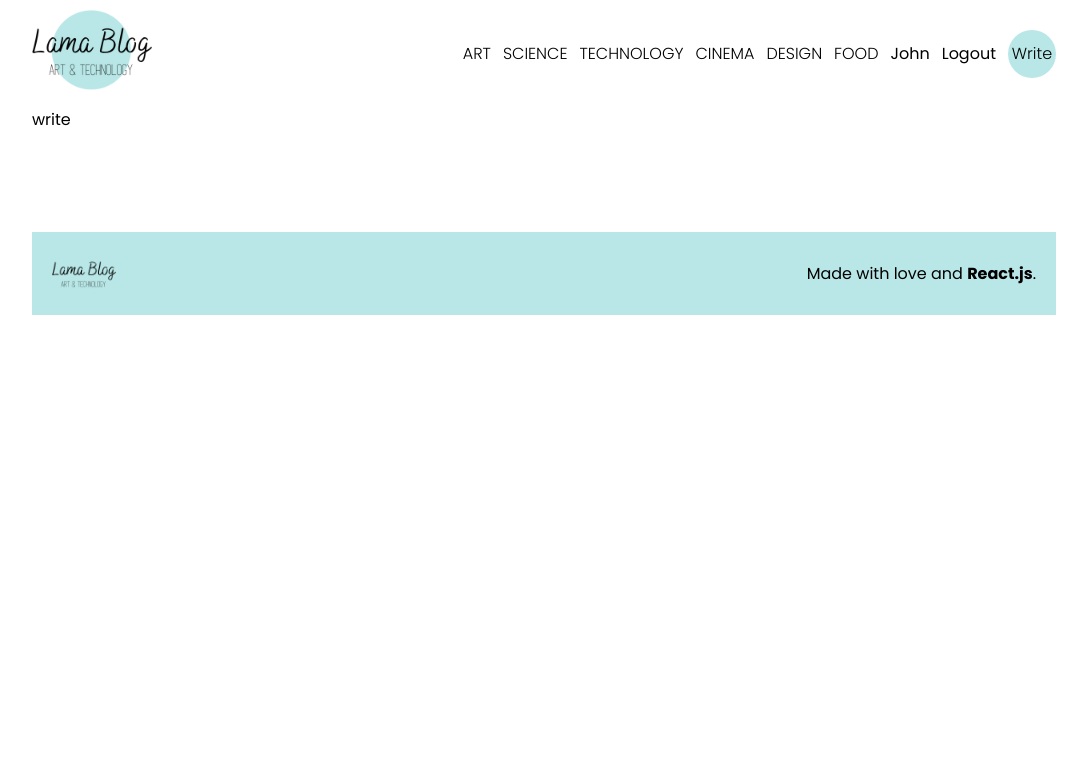
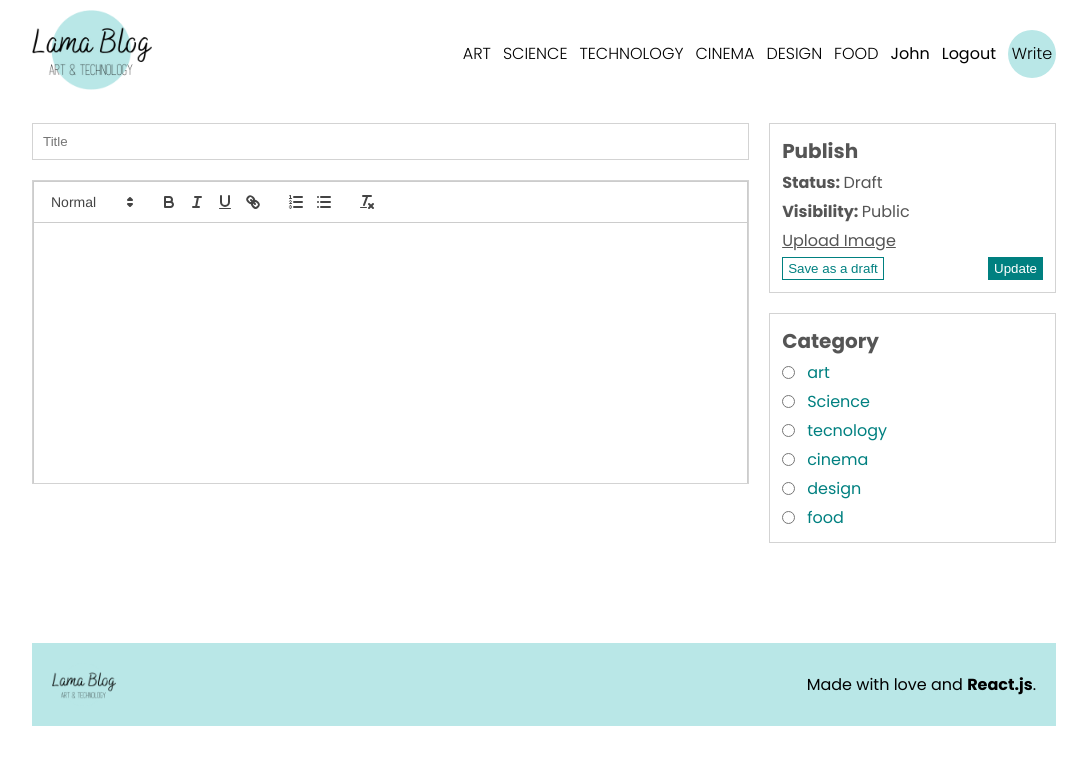
Before and after one commit to VictorBarretoLF/React-Apps, a React (Create React App) app in the folder full-stack-blog-app/frontend/: page /write in a window 1280 px wide. Shown: the top 764 px of the page, without its empty margins (96-1183 px from the left). Built offline with nearby package versions, Linux system fonts and the light colour scheme.

Commit message:
finished the first part of the writing component

```diff
--- a/full-stack-blog-app/frontend/package.json
+++ b/full-stack-blog-app/frontend/package.json
@@ -9,6 +9,7 @@
     "react": "^18.2.0",
     "react-dom": "^18.2.0",
     "react-icons": "^4.6.0",
+    "react-quill": "^2.0.0",
     "react-router-dom": "^6.4.2",
     "react-scripts": "5.0.1",
     "sass": "^1.55.0",
--- a/full-stack-blog-app/frontend/src/components/Menu.jsx
+++ b/full-stack-blog-app/frontend/src/components/Menu.jsx
@@ -1,4 +1,4 @@
-import React, { Fragment } from "react";
+
 
 const posts = [
   {
--- a/full-stack-blog-app/frontend/src/pages/Write.jsx
+++ b/full-stack-blog-app/frontend/src/pages/Write.jsx
@@ -1,11 +1,69 @@
-import React from 'react';
+import { useState } from "react";
+import ReactQuill from "react-quill";
+import "react-quill/dist/quill.snow.css";
 
 const Write = () => {
-    return (
-        <div>
-            write
+  const [value, setValue] = useState("");
+
+  return (
+    <div className="add">
+      <div className="add__content">
+        <input type="text" placeholder="Title" />
+        <div className="add__editor-container">
+          <ReactQuill
+            className="add__editor-container--editor"
+            theme="snow"
+            value={value}
+            onChange={setValue}
+          />
         </div>
-    );
+      </div>
+      <div className="add__menu">
+        <div className="add__item">
+          <h1>Publish</h1>
+          <span>
+            <b>Status: </b> Draft
+          </span>
+          <span>
+            <b>Visibility: </b> Public
+          </span>
+          <input style={{ display: "none" }} type="file" id="file" />
+          <label htmlFor="file">Upload Image</label>
+          <div className="add__item--buttons">
+            <button>Save as a draft</button>
+            <button>Update</button>
+          </div>
+        </div>
+        <div className="add__item">
+          <h1>Category</h1>
+          <div className="add__item--category">
+            <input type="radio" name="cat" value="art" id="art" />
+            <label htmlFor="art">art</label>
+          </div>
+          <div className="add__item--category">
+            <input type="radio" name="cat" value="science" id="science" />
+            <label htmlFor="science">Science</label>
+          </div>
+          <div className="add__item--category">
+            <input type="radio" name="cat" value="technology" id="technology" />
+            <label htmlFor="technology">tecnology</label>
+          </div>
+          <div className="add__item--category">
+            <input type="radio" name="cat" value="cinema" id="cinema" />
+            <label htmlFor="cinema">cinema</label>
+          </div>
+          <div className="add__item--category">
+            <input type="radio" name="cat" value="design" id="design" />
+            <label htmlFor="design">design</label>
+          </div>
+          <div className="add__item--category">
+            <input type="radio" name="cat" value="food" id="food" />
+            <label htmlFor="food">food</label>
+          </div>
+        </div>
+      </div>
+    </div>
+  );
 };
 
 export default Write;
--- a/full-stack-blog-app/frontend/src/scss/pages/_index.scss
+++ b/full-stack-blog-app/frontend/src/scss/pages/_index.scss
@@ -1,3 +1,4 @@
 @forward "auth";
 @forward "home";
 @forward "single";
+@forward "write";
--- /dev/null
+++ b/full-stack-blog-app/frontend/src/scss/pages/_write.scss
@@ -0,0 +1,84 @@
+.add {
+  margin-top: 1rem;
+  display: flex;
+  gap: 1.25rem;
+
+  &__content {
+    flex: 5;
+    display: flex;
+    flex-direction: column;
+    gap: 1.25rem;
+
+    input {
+      padding: 10px;
+      border: 1px solid lightgray;
+    }
+  }
+
+  &__editor-container {
+    height: 19rem;
+    overflow-y: scroll;
+    border: 1px solid lightgray;
+
+    &--editor {
+      height: 100%;
+      border: none;
+    }
+  }
+
+  &__menu {
+    flex: 2;
+    display: flex;
+    flex-direction: column;
+    gap: 1.25rem;
+  }
+
+  &__item {
+    border: 1px solid lightgray;
+    padding: 0.75rem;
+    flex: 1;
+    display: flex;
+    flex-direction: column;
+    justify-content: space-between;
+    font-size: 1rem;
+    color: #555;
+    gap: 0.25rem;
+
+    h1 {
+      font-size: 1.25rem;
+    }
+
+    label[for="file"] {
+      text-decoration: underline;
+      cursor: pointer;
+    }
+
+    &--buttons {
+      display: flex;
+      justify-content: space-between;
+
+      :first-child {
+        cursor: pointer;
+        color: teal;
+        background-color: white;
+        border: 1px solid teal;
+        padding: 3px 5px;
+      }
+
+      :last-child {
+        cursor: pointer;
+        color: white;
+        background-color: teal;
+        border: 1px solid teal;
+        padding: 3px 5px;
+      }
+    }
+
+    &--category {
+      display: flex;
+      align-items: center;
+      gap: 0.75rem;
+      color: teal;
+    }
+  }
+}
```
Also changed, not shown: 1 other file (tests, documents, lock files or other folders).
